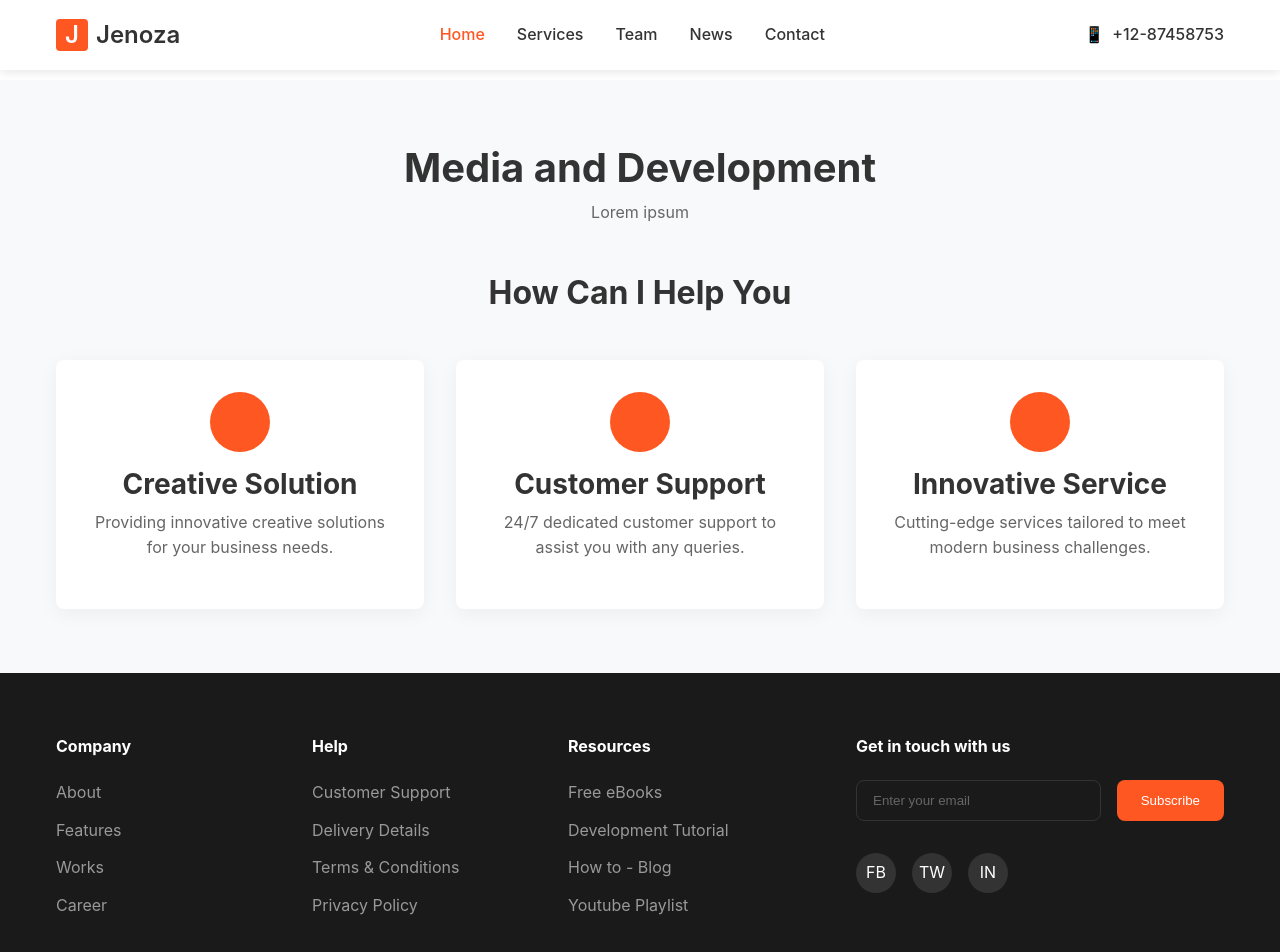
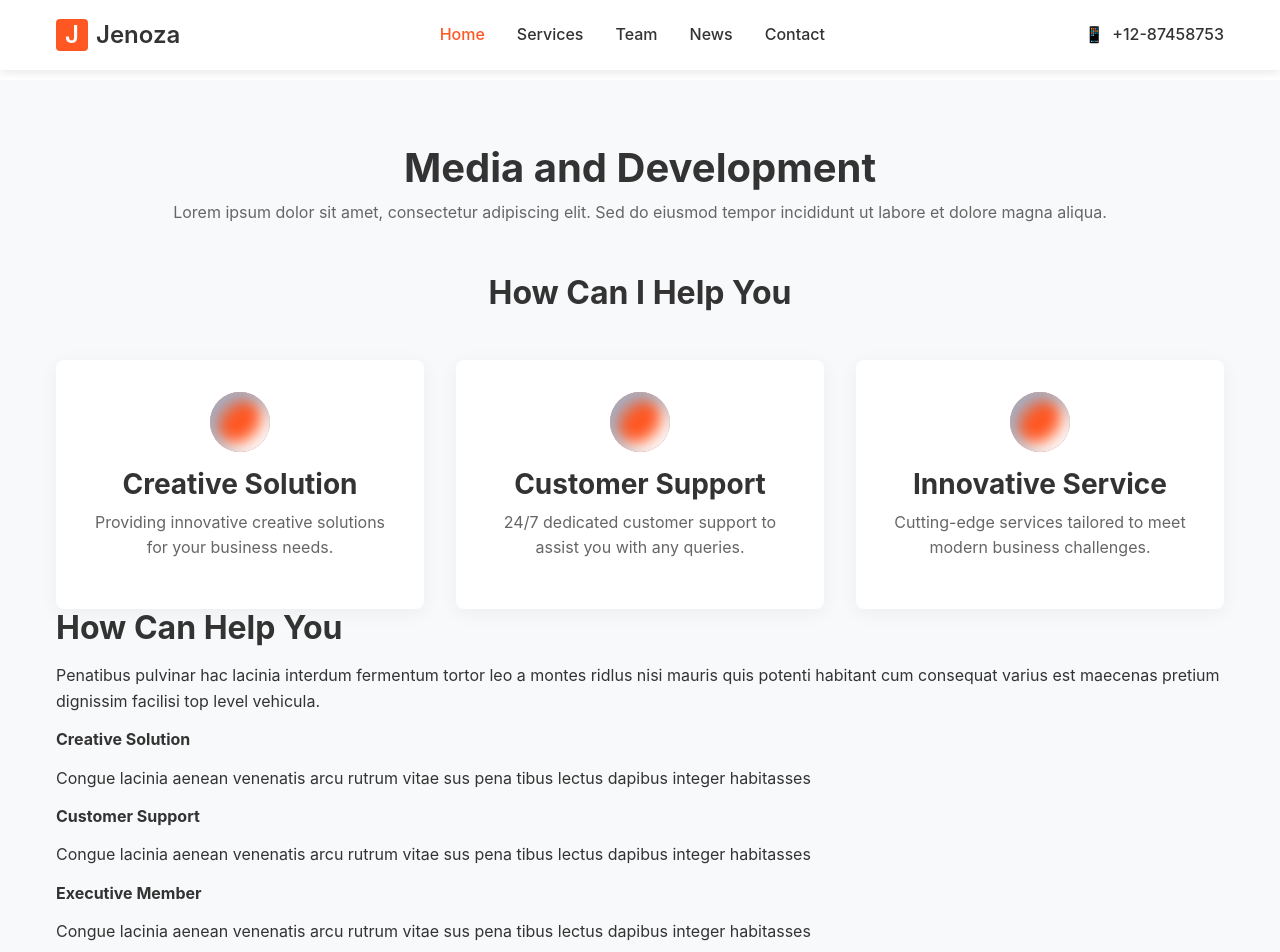
Before and after one commit to Jenoza/Jenoza-FrontEnd, an Angular app: page / in a window 1280 px wide. Shown: the top 952 px of the page. Built offline with nearby package versions, Linux system fonts and the light colour scheme.

Commit message:
Added morphism design and new section to home page

```diff
--- a/src/app/components/home/home.component.html
+++ b/src/app/components/home/home.component.html
@@ -1,93 +1,136 @@
 <section class="team-details">
+  <div class="team-header">
+    <h1>Media and Development</h1>
+    <p>Lorem ipsum dolor sit amet, consectetur adipiscing elit. Sed do eiusmod tempor incididunt ut labore et dolore magna aliqua.</p>
+  </div>
+
   <div class="container">
-    <div class="team-header">
-      <h1>Media and Development</h1>
-      <p>Lorem ipsum</p>
+    <div class="help-section">
+      <h2>How Can I Help You</h2>
+      <div class="services-grid">
+        <div class="service-card neu neu-hover">
+          <div class="service-icon">
+            <div class="icon-circle neu-inset">
+              <i class="fa fa-lightbulb-o"></i>
+            </div>
+          </div>
+          <h3>Creative Solution</h3>
+          <p>Providing innovative creative solutions for your business needs.</p>
+        </div>
+
+        <div class="service-card neu neu-hover">
+          <div class="service-icon">
+            <div class="icon-circle neu-inset">
+              <i class="fa fa-headphones"></i>
+            </div>
+          </div>
+          <h3>Customer Support</h3>
+          <p>24/7 dedicated customer support to assist you with any queries.</p>
+        </div>
+
+        <div class="service-card neu neu-hover">
+          <div class="service-icon">
+            <div class="icon-circle neu-inset">
+              <i class="fa fa-rocket"></i>
+            </div>
+          </div>
+          <h3>Innovative Service</h3>
+          <p>Cutting-edge services tailored to meet modern business challenges.</p>
+        </div>
+      </div>
     </div>
 
-    <!-- <div class="team-content">
-      <div class="team-member-card glass-card">
-        <div class="member-image">
-          <img src="assets/images/chris.jpg" alt="Christina Park">
-        </div>
-        <div class="member-info">
-          <h2>{{ teamMember.name }}</h2>
-          <p class="position">{{ teamMember.position }}</p>
-          <div class="info-grid">
-            <div class="info-item">
-              <span class="label">Email:</span>
-              <span class="value">{{ teamMember.email }}</span>
+    <section class="new-section help-style-section">
+      <div class="help-content">
+        <div class="help-text">
+          <h2>How Can Help You</h2>
+          <p>Penatibus pulvinar hac lacinia interdum fermentum tortor leo a montes ridlus nisi mauris quis potenti habitant cum consequat varius est maecenas pretium dignissim facilisi top level vehicula.</p>
+
+          <div class="feature-list">
+            <div class="feature-item">
+              <div class="feature-icon">
+                <i class="fa fa-user"></i> <!-- Placeholder icon -->
+              </div>
+              <div class="feature-text">
+                <h4>Creative Solution</h4>
+                <p>Congue lacinia aenean venenatis arcu rutrum vitae sus pena tibus lectus dapibus integer habitasses</p>
+              </div>
             </div>
-            <div class="info-item">
-              <span class="label">Phone:</span>
-              <span class="value">{{ teamMember.phone }}</span>
+
+            <div class="feature-item">
+              <div class="feature-icon">
+                <i class="fa fa-thumbs-up"></i> <!-- Placeholder icon -->
+              </div>
+              <div class="feature-text">
+                <h4>Customer Support</h4>
+                <p>Congue lacinia aenean venenatis arcu rutrum vitae sus pena tibus lectus dapibus integer habitasses</p>
+              </div>
             </div>
-            <div class="info-item">
-              <span class="label">Location:</span>
-              <span class="value">{{ teamMember.location }}</span>
+
+            <div class="feature-item">
+              <div class="feature-icon">
+                <i class="fa fa-users"></i> <!-- Placeholder icon -->
+              </div>
+              <div class="feature-text">
+                <h4>Executive Member</h4>
+                <p>Congue lacinia aenean venenatis arcu rutrum vitae sus pena tibus lectus dapibus integer habitasses</p>
+              </div>
             </div>
           </div>
         </div>
-      </div> -->
 
-      <div class="help-section">
-        <h2>How Can I Help You</h2>
-        <div class="services-grid">
-          <div class="service-card" *ngFor="let service of services">
-            <div class="service-icon">
-              <div class="icon-circle"></div>
-            </div>
-            <h3>{{ service.title }}</h3>
-            <p>{{ service.description }}</p>
-          </div>
+        <div class="help-image">
+          <img src="/assets/images/team-member.jpg" alt="Business professional">
         </div>
       </div>
-    </div>
-  <!-- </div> -->
+    </section>
+  </div>
 </section>
 
 <footer class="main-footer">
   <div class="container">
-    <div class="footer-content">
+    <div class="footer-content glass">
       <div class="footer-links">
         <div class="link-group">
           <h4>Company</h4>
           <ul>
-            <li><a href="#">About</a></li>
-            <li><a href="#">Features</a></li>
-            <li><a href="#">Works</a></li>
-            <li><a href="#">Career</a></li>
+            <li><a href="#"><i class="fa fa-building-o"></i> About</a></li>
+            <li><a href="#"><i class="fa fa-star"></i> Features</a></li>
+            <li><a href="#"><i class="fa fa-briefcase"></i> Works</a></li>
+            <li><a href="#"><i class="fa fa-users"></i> Career</a></li>
           </ul>
         </div>
         <div class="link-group">
           <h4>Help</h4>
           <ul>
-            <li><a href="#">Customer Support</a></li>
-            <li><a href="#">Delivery Details</a></li>
-            <li><a href="#">Terms & Conditions</a></li>
-            <li><a href="#">Privacy Policy</a></li>
+            <li><a href="#"><i class="fa fa-question-circle"></i> Customer Support</a></li>
+            <li><a href="#"><i class="fa fa-truck"></i> Delivery Details</a></li>
+            <li><a href="#"><i class="fa fa-file-text"></i> Terms & Conditions</a></li>
+            <li><a href="#"><i class="fa fa-shield"></i> Privacy Policy</a></li>
           </ul>
         </div>
         <div class="link-group">
           <h4>Resources</h4>
           <ul>
-            <li><a href="#">Free eBooks</a></li>
-            <li><a href="#">Development Tutorial</a></li>
-            <li><a href="#">How to - Blog</a></li>
-            <li><a href="#">Youtube Playlist</a></li>
+            <li><a href="#"><i class="fa fa-book"></i> Free eBooks</a></li>
+            <li><a href="#"><i class="fa fa-code"></i> Development Tutorial</a></li>
+            <li><a href="#"><i class="fa fa-rss"></i> How to - Blog</a></li>
+            <li><a href="#"><i class="fa fa-youtube-play"></i> Youtube Playlist</a></li>
           </ul>
         </div>
       </div>
       <div class="newsletter">
         <h4>Get in touch with us</h4>
         <div class="subscribe-form">
-          <input type="email" placeholder="Enter your email">
-          <button class="btn">Subscribe</button>
+          <input type="email" placeholder="Enter your email" class="neu-inset">
+          <button class="btn neu-hover">
+            <i class="fa fa-paper-plane"></i> Subscribe
+          </button>
         </div>
         <div class="social-links">
-          <a href="#" class="social-icon">FB</a>
-          <a href="#" class="social-icon">TW</a>
-          <a href="#" class="social-icon">IN</a>
+          <a href="#" class="social-icon neu neu-hover"><i class="fa fa-facebook"></i></a>
+          <a href="#" class="social-icon neu neu-hover"><i class="fa fa-twitter"></i></a>
+          <a href="#" class="social-icon neu neu-hover"><i class="fa fa-linkedin"></i></a>
         </div>
       </div>
     </div>
```
